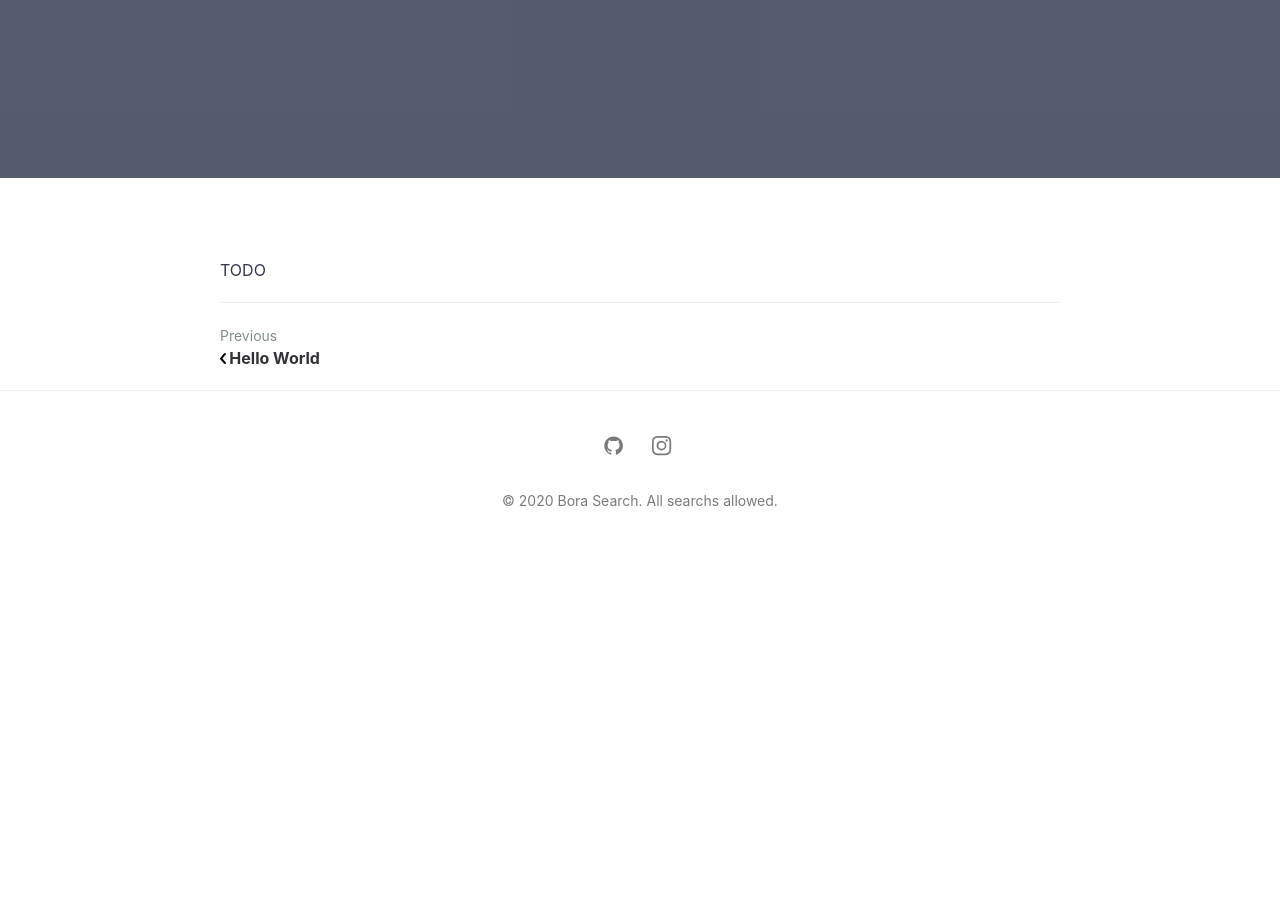
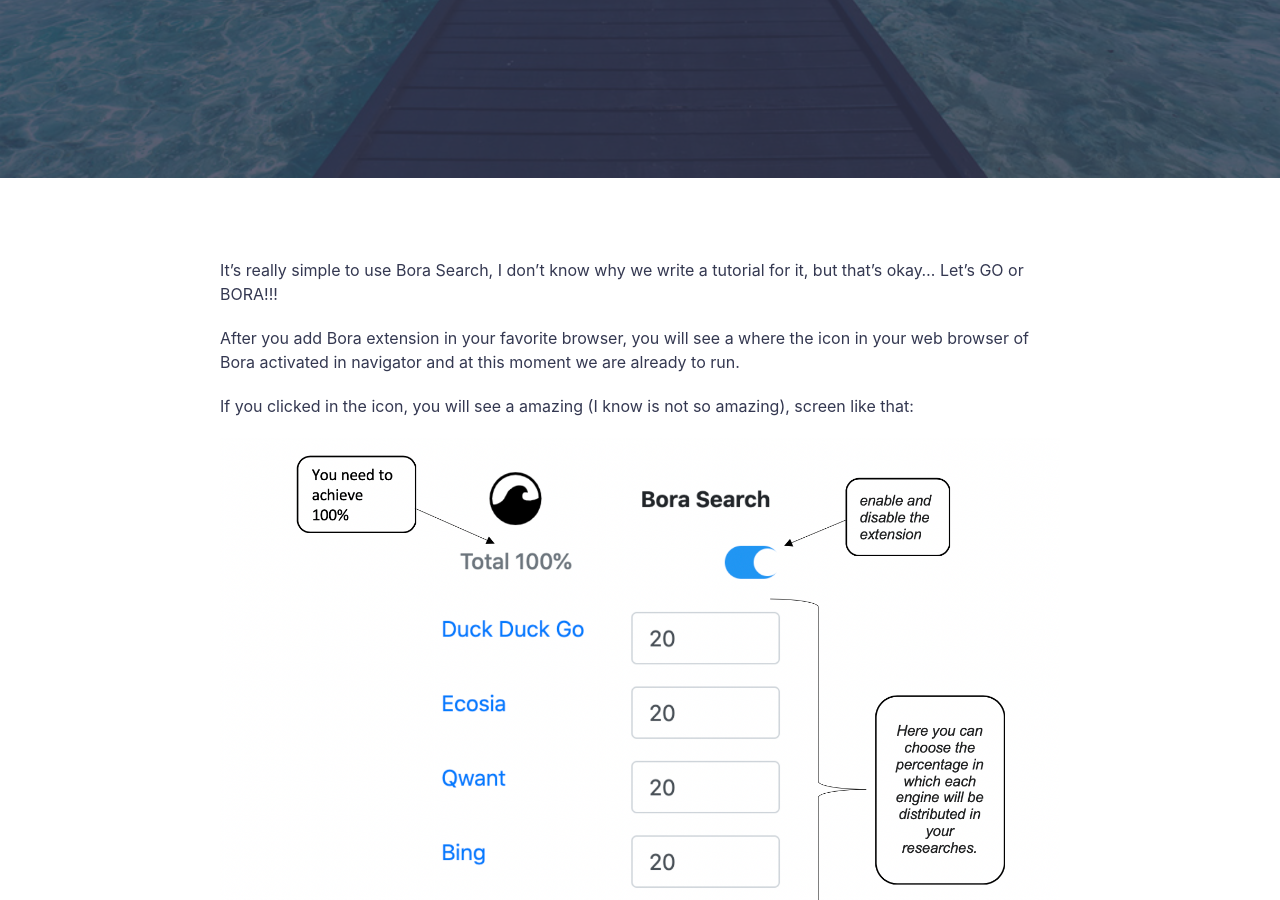
Before and after one commit to bora-search/bora-search.github.io, a Jekyll site: the page built from _posts/2020-06-01-tutorial.md, in a window 1280 px wide and 900 px high, scrolled down 398 px. Built offline with Jekyll 4.4.1, drawn with Linux system fonts in a browser that asks for light colours; before the commit the page ends 954 px from its top, so only the background shows below that.

Commit message:
bora tutorial

```diff
--- a/_posts/2020-06-01-tutorial.md
+++ b/_posts/2020-06-01-tutorial.md
@@ -1,5 +1,11 @@
 ---
 layout: post
+featured-img: bora-tutorial
 ---
+It’s really simple to use Bora Search, I don't know why we write a tutorial for it, but that’s okay... Let’s GO or BORA!!!
 
-TODO
+After you add Bora extension in your favorite browser, you will see a where the icon in your web browser of Bora activated in navigator and at this moment we are already to run.
+
+If you clicked in the icon, you will see a amazing (I know is not so amazing), screen like that:
+
+![tutorial](/assets/img/posts/bora-bora-tutorial.jpg)
```
Also changed, not shown: assets/img/posts/bora-bora-tutorial.jpg (added), assets/img/posts/bora-tutorial.jpg (added), assets/img/posts/bora-tutorial_lg.jpg (added), assets/img/posts/bora-tutorial_md.jpg (added), assets/img/posts/bora-tutorial_placehold.jpg (added), assets/img/posts/bora-tutorial_sm.jpg (added), assets/img/posts/bora-tutorial_thumb.jpg (added), assets/img/posts/bora-tutorial_thumb@2x.jpg (added).
